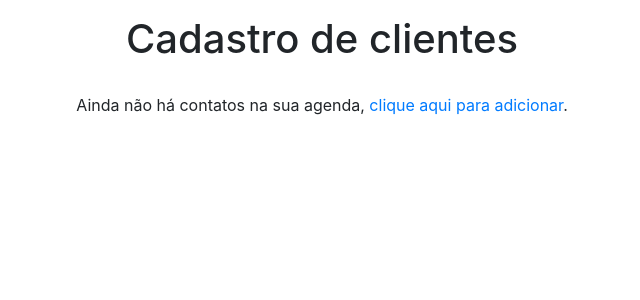
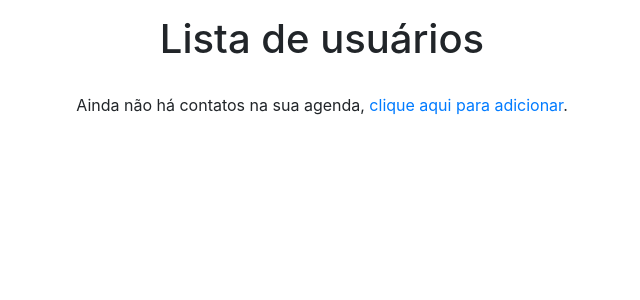
Before and after one commit to mitsuTanak/Crescendia, a PHP site: page /banco_de_dados/index.php in a window 1280 px wide. Shown: the part 106-406 px from the top of the page, without its empty margins (318-958 px from the left). Run offline with PHP 8.4, Linux system fonts and the light colour scheme; data that the repository does not hold is empty.

Commit message:
Update index.php

```diff
--- a/banco_de_dados/index.php
+++ b/banco_de_dados/index.php
@@ -5,7 +5,7 @@
     <?php if(isset($printMsg) && $printMsg != ''): ?>
       <p id="msg"><?= $printMsg ?></p>
     <?php endif; ?>
-    <h1 id="main-title">Cadastro de clientes</h1>
+    <h1 id="main-title">Lista de usuários</h1>
     <?php if(count($contacts) > 0): ?>
       <table class="table" id="contacts-table">
         <thead>
```
